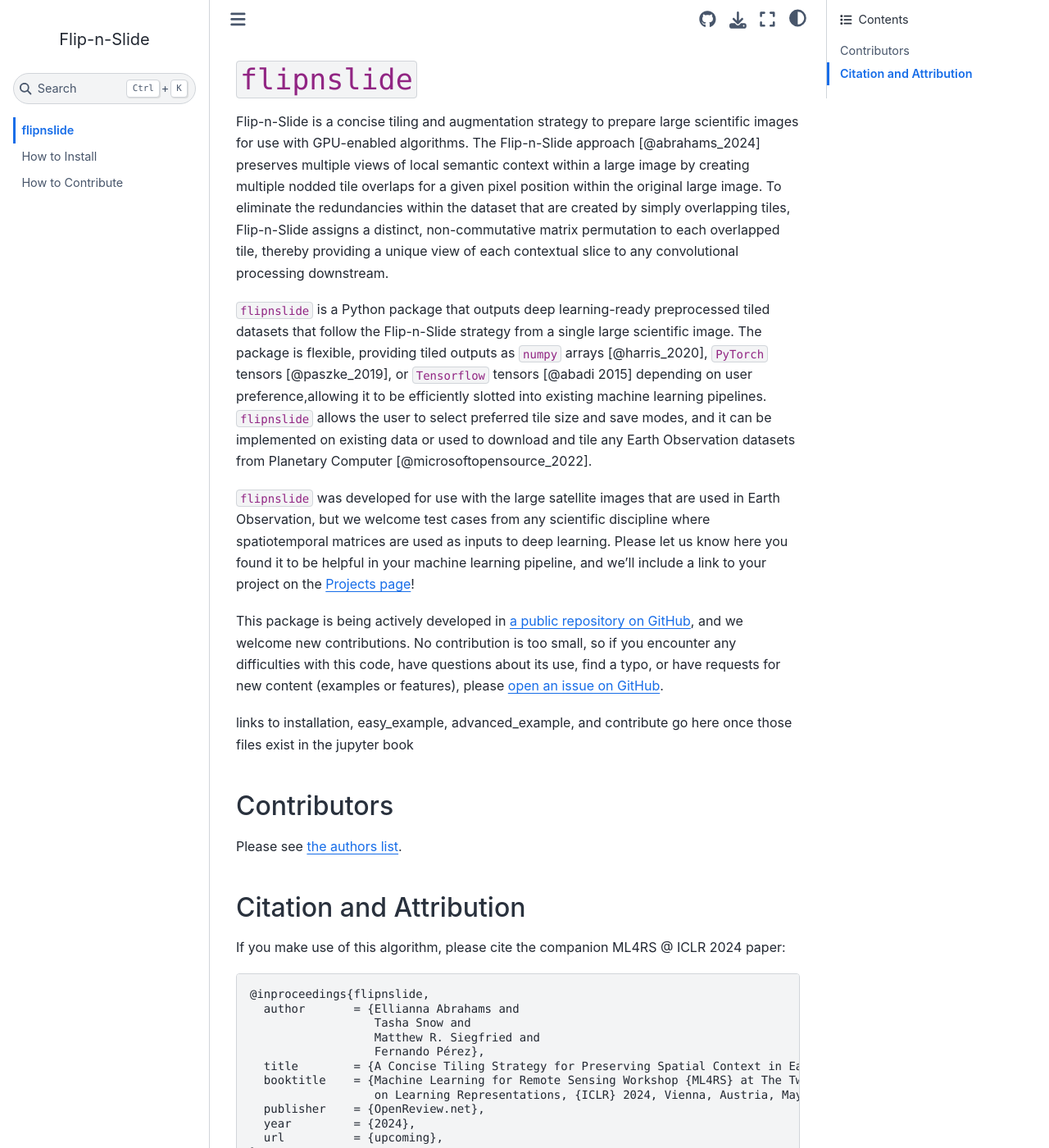
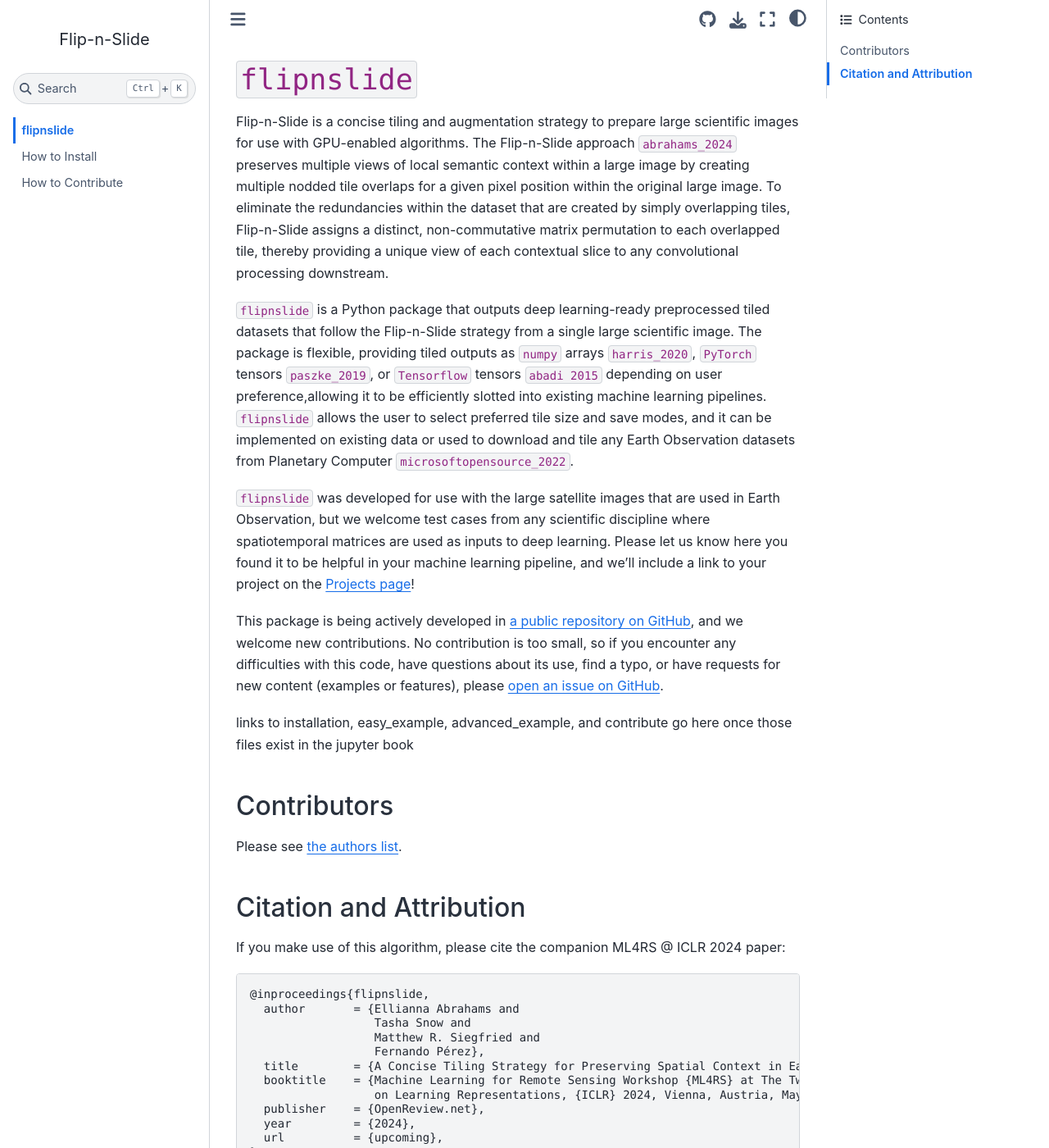
Before and after one commit to elliesch/flipnslide, a Jupyter Book: the page built from docs/intro.md, in a window 1280 px wide and 1400 px high. Shown: the whole window at 82% size. Built offline with Jupyter Book 1.0.4 settings and Sphinx 7.4.7 and the Sphinx Book theme 1.1.4, drawn with Linux system fonts in a browser that asks for light colours; pages that are not in the unit, such as notebooks, are missing from menus; cross-references to code outside the pages are shown as plain code; part of the change alters nothing that is shown; some of the changed text lies outside the part shown.

Commit message:
fix: modify citation style (#10)

```diff
--- a/docs/intro.md
+++ b/docs/intro.md
@@ -3,7 +3,7 @@
 
 Flip-n-Slide is a concise tiling and augmentation strategy to prepare large
 scientific images for use with GPU-enabled algorithms. The Flip-n-Slide
-approach [@abrahams_2024] preserves multiple views of local semantic context
+approach {cite}`abrahams_2024` preserves multiple views of local semantic context
 within a large image by creating multiple nodded tile overlaps for a given
 pixel position within the original large image. To eliminate the redundancies
 within the dataset that are created by simply overlapping tiles, Flip-n-Slide
@@ -15,12 +15,12 @@ convolutional processing downstream.
 `flipnslide` is a Python package that outputs deep learning-ready preprocessed
 tiled datasets that follow the Flip-n-Slide strategy from a single large
 scientific image. The package is flexible, providing tiled outputs as `numpy`
-arrays [@harris_2020], `PyTorch` tensors [@paszke_2019], or `Tensorflow` tensors
-[@abadi 2015] depending on user preference,allowing it to be efficiently slotted into
+arrays {cite}`harris_2020`, `PyTorch` tensors {cite}`paszke_2019`, or `Tensorflow` tensors
+{cite}`abadi 2015` depending on user preference,allowing it to be efficiently slotted into
 existing machine learning pipelines. `flipnslide` allows the user to select preferred
 tile size and save modes, and it can be implemented on existing data or used to
 download and tile any Earth Observation datasets from Planetary Computer
-[@microsoftopensource_2022].
+{cite}`microsoftopensource_2022`.
 
 
 `flipnslide` was developed for use with the large satellite images that are used
@@ -61,3 +61,5 @@ If you make use of this algorithm, please cite the companion ML4RS @ ICLR 2024 p
       year         = {2024},
       url          = {upcoming},
     }
+
+The testing and development of the `flipnslide` codebase was done on the NASA supported CryoCloud cloud hub {cite}`snow_2023` and on the Jupyter Meets the Earth (JMTE) cloud hub, an NSF EarthCube funded project (Grant nos. 1928406 and 1928374).
```
